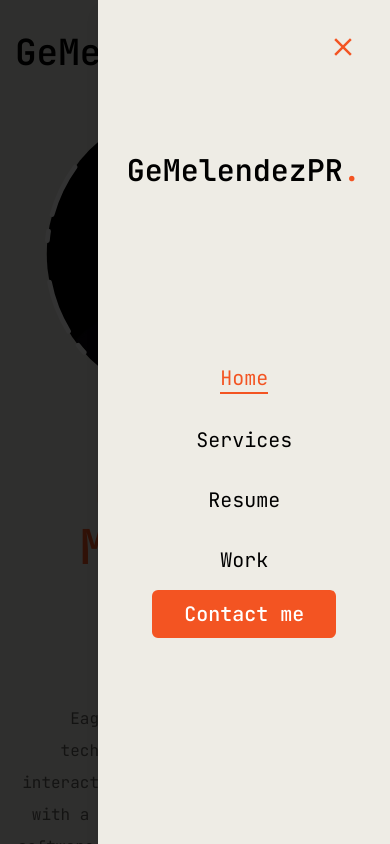
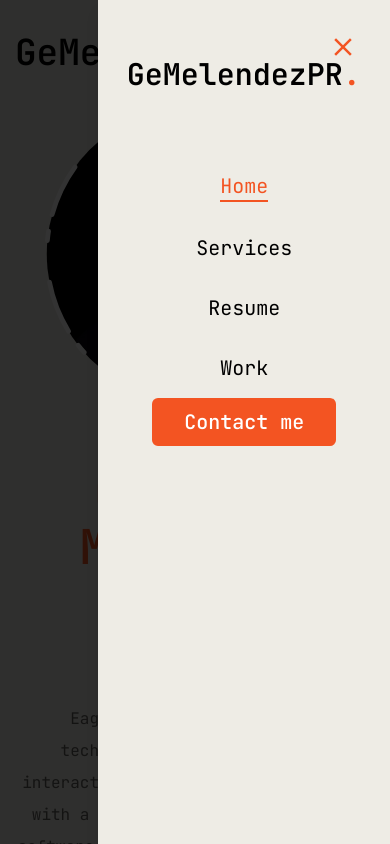
Before and after one commit to gemelendezpr/landing-page, a Next.js app: page / in a window 390 px wide. Both pictures are taken after a click on the button 359 px from the left and 52 px from the top of the page. Shown: the top 844 px of the page. Built offline with nearby package versions, Linux system fonts and the light colour scheme.

Commit message:
responsive display in smaller screen update2

```diff
--- a/components/MobileNav.jsx
+++ b/components/MobileNav.jsx
@@ -38,7 +38,7 @@ const MobileNav = () => {
       </SheetTrigger>
       <SheetContent className="flex flex-col">
         {/* logo */}
-        <div className="mt-32 mb-40 text-center text-2xl">
+        <div className="mt-8 mb-16 text-center text-2xl md:mt-24 md:mb-32 lg:mt-32 lg:mb-40">
           <Link href="/">
             <h1 className="text-3xl font-semibold ">
               GeMelendezPR<span className="text-accent">.</span>
```
